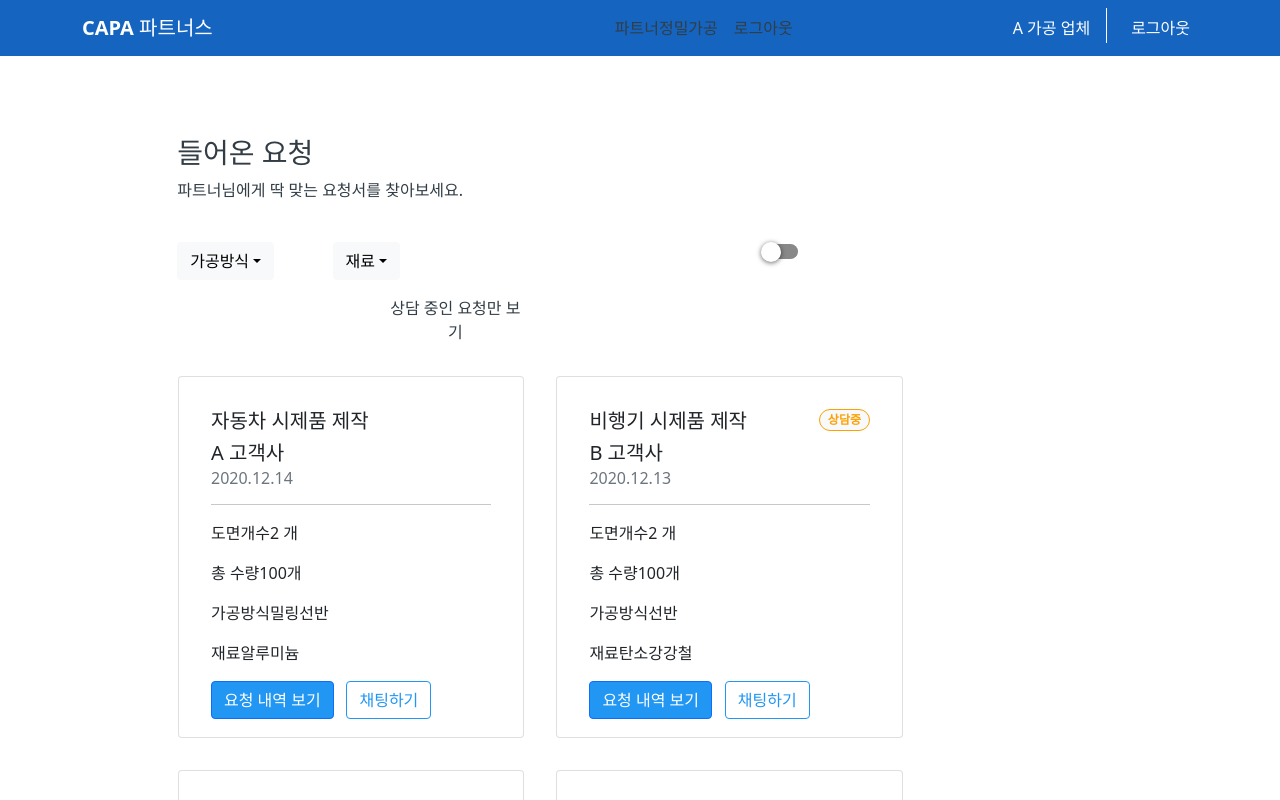
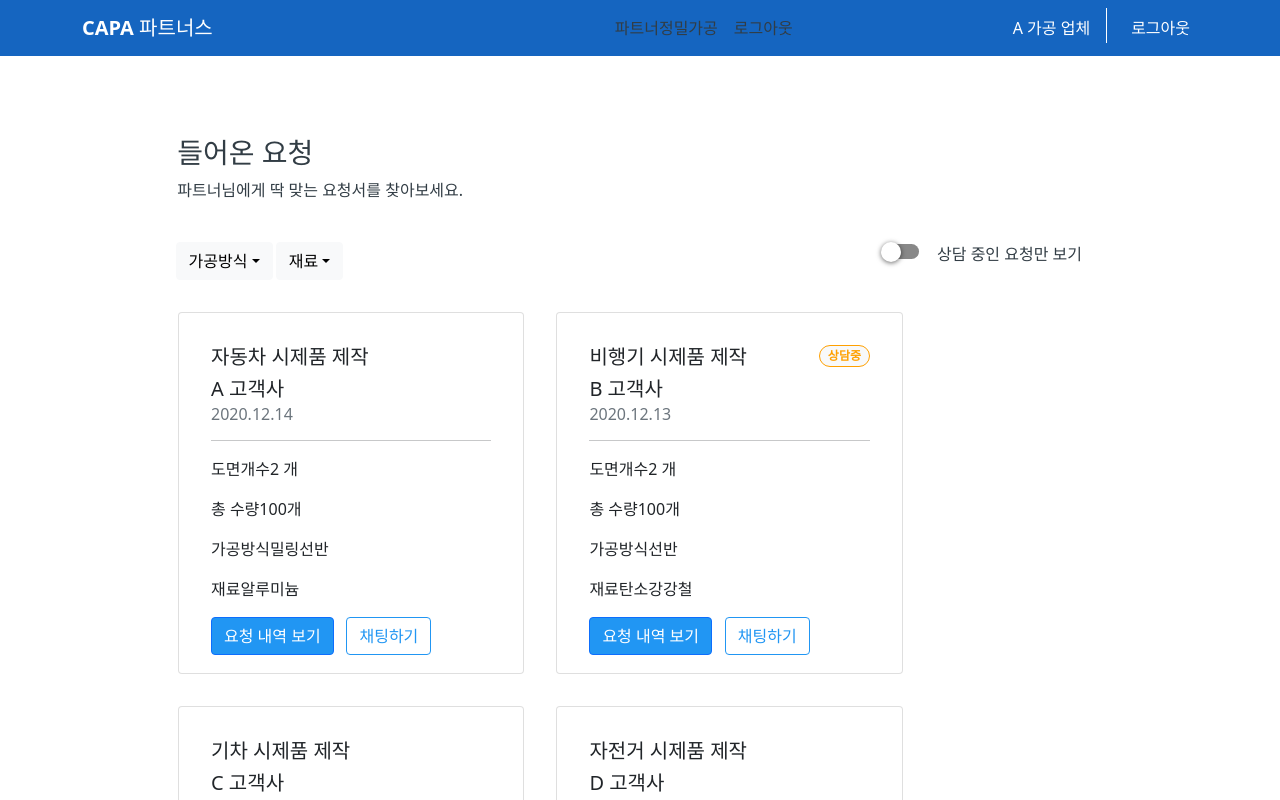
Before and after one commit to Bobstyle23/Capapartners-project, a React (Create React App) app: page / in a window 1280 px wide. Shown: the top 800 px of the page. Built offline with nearby package versions, Linux system fonts and the light colour scheme.

Commit message:
Restyle sorting btns

```diff
--- a/src/components/List.tsx
+++ b/src/components/List.tsx
@@ -1,25 +1,11 @@
 import React, { useState } from "react";
 import datas from "../data.json";
-import {
-  Card,
-  Container,
-  Row,
-  Button,
-  Badge,
-  DropdownButton,
-  Form,
-  Col,
-} from "react-bootstrap";
-import Switch from "react-switch";
+import { Card, Container, Row, Button, Badge } from "react-bootstrap";
 import "./styles/list-styles.css";
 import EmptyList from "./EmptyList";
+import SortButtons from "./SortButtons";
 
 const List = () => {
-  const [check, setCheck] = useState(false);
-
-  const handleChange = (check: boolean | ((prevState: boolean) => boolean)) => {
-    setCheck(check);
-  };
   const items = datas.requests;
   const method = items.map((item) => item.method);
   console.log(items);
@@ -52,40 +38,9 @@ const List = () => {
             파트너님에게 딱 맞는 요청서를 찾아보세요.
           </p>
 
-          <Row>
-            <Col lg={2}>
-              <DropdownButton
-                id="dropdown-basic-button"
-                variant="light"
-                title="가공방식"
-                style={{
-                  backgroundColor: "#ffffff",
-                  marginLeft: "0.2rem",
-                  width: "10%",
-                  height: "20%",
-                  marginBottom: "1rem",
-                }}
-              >
-                <Form.Check id="1" label="밀링" />
-                <Form.Check id="2" label="선반" />
-              </DropdownButton>
-            </Col>
-            <Col lg={2}>
-              <DropdownButton
-                variant="light"
-                title="재료"
-                style={{
-                  backgroundColor: "#ffffff",
-                  width: "10%",
-                  height: "20%",
-                  marginBottom: "1rem",
-                  marginLeft: "0.2rem",
-                }}
-              >
-                <Form.Check id="1" label="밀링" />
-                <Form.Check id="2" label="선반" />
-              </DropdownButton>
-            </Col>
+          <SortButtons />
+
+          {/* <Row>
             <Col
               className="toggle"
               lg={2}
@@ -93,23 +48,7 @@ const List = () => {
                 paddingLeft: "18rem",
                 float: "right",
               }}
-            >
-              <Switch
-                onColor="#BBDEFB"
-                onHandleColor="#2196F3"
-                handleDiameter={20}
-                uncheckedIcon={false}
-                checkedIcon={false}
-                boxShadow="0px 1px 5px rgba(0, 0, 0, 0.6)"
-                activeBoxShadow="0px 0px 1px 10px rgba(0, 0, 0, 0.2)"
-                height={15}
-                width={35}
-                className="react-switch"
-                id="material-switch"
-                onChange={handleChange}
-                checked={check}
-              />
-            </Col>
+            ></Col>
 
             <Col
               lg={4}
@@ -117,18 +56,8 @@ const List = () => {
                 paddingLeft: "10rem",
                 marginLeft: "4rem",
               }}
-            >
-              <p
-                style={{
-                  color: "#323D45",
-                  // marginTop: "-2.5rem",
-                  // marginRight: "-15rem",
-                }}
-              >
-                상담 중인 요청만 보기
-              </p>
-            </Col>
-          </Row>
+            ></Col>
+          </Row> */}
 
           {items.length !== 0 ? (
             items.map((item) => (
--- /dev/null
+++ b/src/components/SortButtons.tsx
@@ -0,0 +1,78 @@
+import React, { useState } from "react";
+import { Container, DropdownButton, Form, Col, Row } from "react-bootstrap";
+import Switch from "react-switch";
+import "./styles/sortButtons.css";
+
+const SortButtons = () => {
+  const [check, setCheck] = useState(false);
+
+  const handleChange = (check: boolean | ((prevState: boolean) => boolean)) => {
+    setCheck(check);
+  };
+
+  return (
+    <div>
+      <Container>
+        <Row>
+          <Col className="col1" lg={2} xs={6}>
+            <DropdownButton
+              className="dropdown1"
+              variant="light"
+              title="가공방식"
+            >
+              <Form.Check id="1" label="밀링" />
+              <Form.Check id="2" label="선반" />
+            </DropdownButton>
+          </Col>
+          <Col className="col2" lg={2} xs={6}>
+            <DropdownButton
+              className="dropdownBtn"
+              style={{ display: "flex", justifyContent: "flex-start" }}
+              variant="light"
+              title="재료"
+            >
+              <Form.Check id="1" label="밀링" />
+              <Form.Check id="2" label="선반" />
+            </DropdownButton>
+          </Col>
+
+          <Col
+            className="toggleBtn"
+            style={{
+              display: "flex",
+              justifyContent: "flex-end",
+            }}
+          >
+            <Switch
+              onColor="#BBDEFB"
+              onHandleColor="#2196F3"
+              handleDiameter={20}
+              uncheckedIcon={false}
+              checkedIcon={false}
+              boxShadow="0px 1px 5px rgba(0, 0, 0, 0.6)"
+              activeBoxShadow="0px 0px 1px 10px rgba(0, 0, 0, 0.2)"
+              height={15}
+              width={35}
+              className="react-switch"
+              id="material-switch"
+              onChange={handleChange}
+              checked={check}
+            />
+            <p
+              style={{
+                color: "#323D45",
+                marginLeft: "1rem",
+                // marginTop: "-2.5rem",
+                // marginRight: "-15rem",
+              }}
+            >
+              상담 중인 요청만 보기
+            </p>
+          </Col>
+        </Row>
+      </Container>
+    </div>
+  );
+};
+
+export default SortButtons;
--- a/src/components/styles/list-styles.css
+++ b/src/components/styles/list-styles.css
@@ -11,6 +11,22 @@
   cursor: pointer;
 }
 
+.dropdown-btn1 {
+  background-color: #ffffff;
+  margin-left: 0.2rem;
+  width: 10%;
+  height: 20%;
+  margin-bottom: 1rem;
+}
+
+.dropdown-btn2 {
+  /* backgroundColor: "#ffffff",
+                  width: "10%",
+                  height: "20%",
+                  marginBottom: "1rem",
+                  marginLeft: "0.2rem", */
+}
+
 @media (max-width: 578px) {
   .toggle {
     padding: 0;
--- /dev/null
+++ b/src/components/styles/sortButtons.css
@@ -0,0 +1,27 @@
+.col1 {
+  margin-bottom: 1rem;
+  margin-left: -1.4rem;
+}
+
+.col2 {
+  margin-left: -3.2rem;
+}
+
+.dropdown1 {
+  display: flex;
+  justify-content: flex-start;
+}
+
+@media only screen and (max-width: 578px) {
+  .toggleBtn {
+    margin-left: -19rem;
+    margin-top: 4.5rem;
+    justify-content: flex-start;
+  }
+}
+
+@media only screen and (max-width: 578px) {
+  .dropdownBtn {
+    margin-left: 2.1rem;
+  }
+}
```
